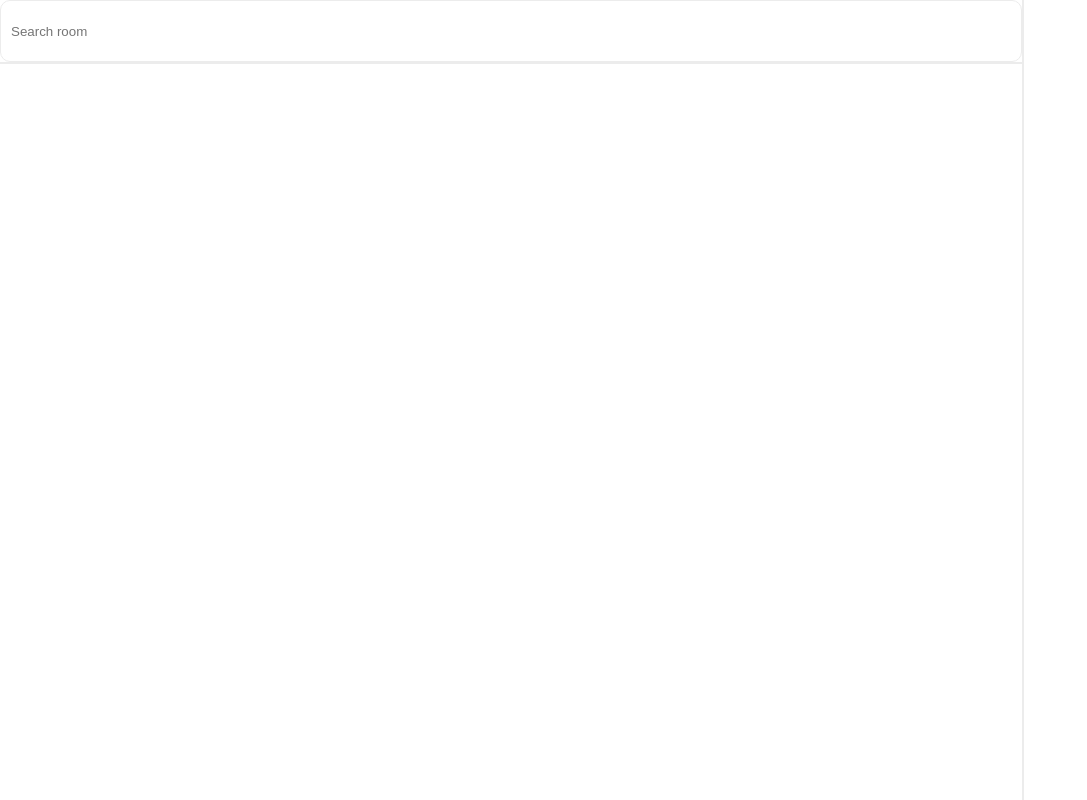
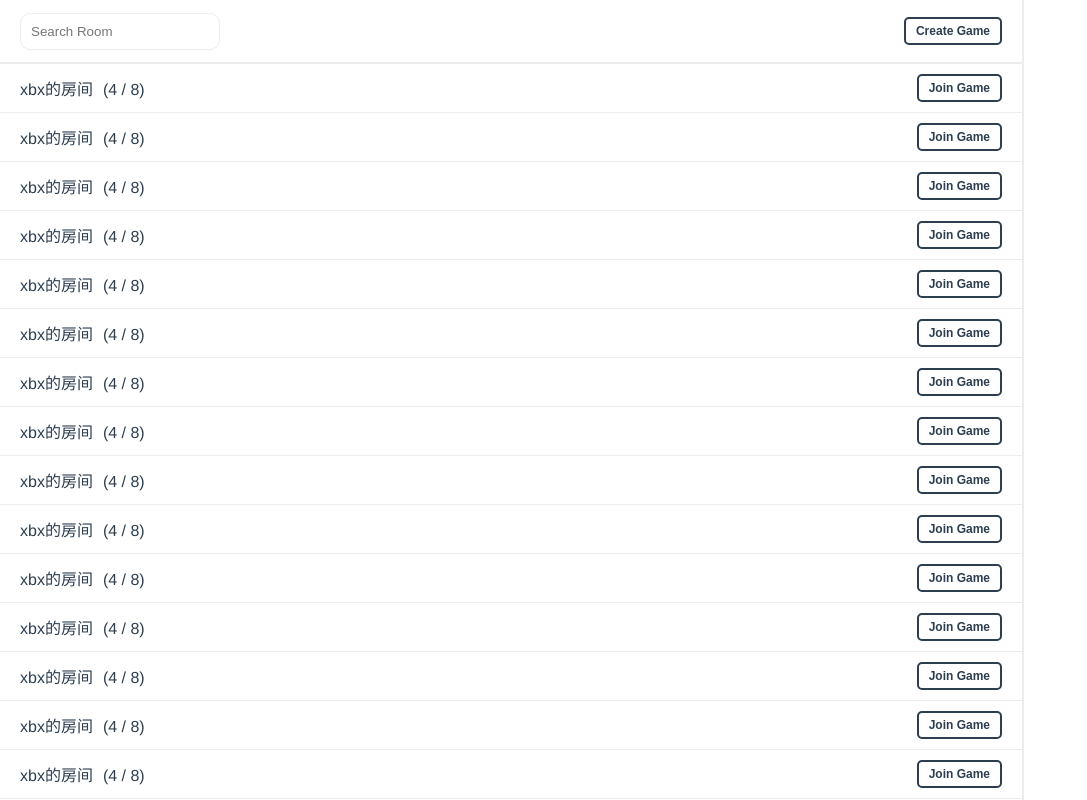
Before and after one commit to XUBXUE/vue-draw-something, a Vue app: page /#/GameHall in a window 1280 px wide. Shown: the whole page, without its empty margins (0-1087 px from the left). Built offline with nearby package versions, Linux system fonts and the light colour scheme.

Commit message:
push code

```diff
--- a/src/styles/index.scss
+++ b/src/styles/index.scss
@@ -50,6 +50,9 @@ ul, li {
   outline: none;
   border: 1px solid #ececec;
 }
+.draw-input:focus {
+  border: 1px solid #2c3e50;
+}
 
 .dialog-mask {
   position: fixed;
--- a/src/views/GameHall.vue
+++ b/src/views/GameHall.vue
@@ -2,21 +2,38 @@
   <section class="hall-container">
     <section class="hall-main-wrapper">
       <header class="hall-header">
-        <input class="draw-input" placeholder="Search room" v-model="roomName" type="text" @keyup.enter="searchRoom" />
+        <input class="draw-input search-input" placeholder="Search Room" v-model="roomName" type="text" @keyup.enter="searchRoom" />
+        <MainButton class="small" @click="createGame">Create Game</MainButton>
       </header>
-      <main class="hall-main"></main>
+      <main class="hall-main">
+        <ul class="room-wrapper">
+          <li class="room-item" v-for="i in 20" :key="i">
+            <div class="room-detail">
+              <span class="room-name">xbx的房间</span>
+              <span class="ml-10">(4 / 8)</span>
+            </div>
+            <MainButton class="small" @click="joinGame">Join Game</MainButton>
+          </li>
+        </ul>
+      </main>
     </section>
     <aside class="hall-aside">
-
     </aside>
   </section>
 </template>
 
 <script setup lang="ts">
 import { ref } from 'vue';
+import MainButton from '../components/MainButton.vue'
 let roomName = ref('');
 function searchRoom() {
   if (!roomName.value) return;
+}
+function createGame() {
+  console.log('Create Game!');
+}
+function joinGame() {
+  console.log('Join Game!');
 }
 </script>
 
@@ -25,7 +42,6 @@ function searchRoom() {
   height: 100%;
   width: 100%;
   display: flex;
-
   .hall-main-wrapper {
     flex: 1;
     display: flex;
@@ -34,11 +50,31 @@ function searchRoom() {
     .hall-header {
       display: flex;
       justify-content: space-between;
+      align-items: center;
       height: 8vh;
+      padding: 10px 20px;
       border-bottom: 2px solid #ececec;
+      .search-input {
+        width: 200px;
+      }
     }
     .hall-main {
       flex: 1;
+      height: 0;
+      .room-wrapper {
+        height: 100%;
+        overflow-y: auto;
+        .room-item {
+          display: flex;
+          justify-content: space-between;
+          align-items: center;
+          padding: 10px 20px;
+          border-bottom: 1px solid #ececec;
+          .room-detail {
+            cursor: pointer;
+          }
+        }
+      }
     }
   }
   .hall-aside {
```
